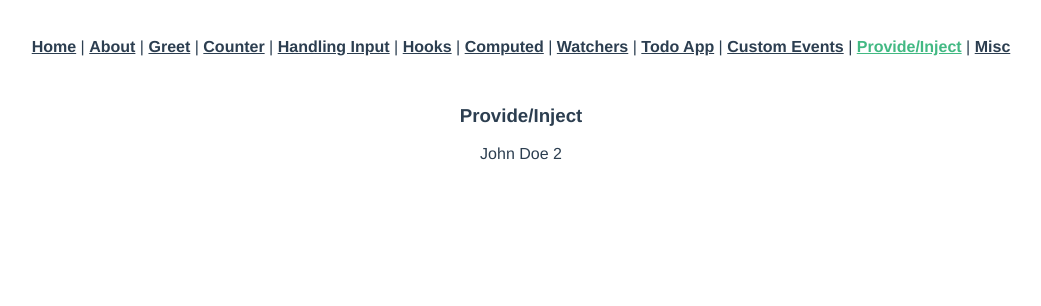
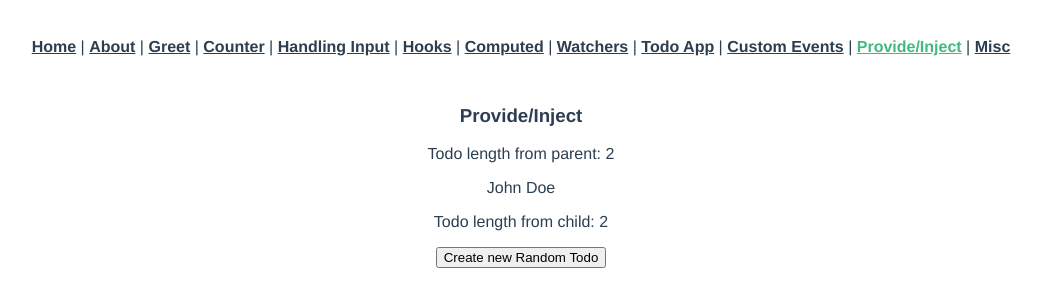
Before and after one commit to nor1c/vue-play, a Vue app in the folder hello-world/: page /provide-inject in a window 1280 px wide. Shown: the top 306 px of the page, without its empty margins (119-1160 px from the left). Built offline with nearby package versions, Linux system fonts and the light colour scheme.

Commit message:
provide/inject working with reactivity

```diff
--- a/hello-world/src/components/ProvideList.vue
+++ b/hello-world/src/components/ProvideList.vue
@@ -1,11 +1,17 @@
 <template>
   <div>
-    <h3>Provide/Inject</h3>
-    <ProvideInject />
+    <div>
+      <h3>Provide/Inject</h3>
+      Todo length from parent: {{ todos.length }}
+      <ProvideInject />
+      <button @click="generateNewTodo">Create new Random Todo</button>
+    </div>
   </div>
 </template>
 
 <script>
+import { computed } from 'vue'
+
 import ProvideInject from '../views/ProvideInject.vue'
 
 export default {
@@ -18,7 +24,12 @@ export default {
   provide() {
     return {
       user: 'John Doe',
-      todoLength: this.todos.length
+      todoLength: computed(() => this.todos.length)
+    }
+  },
+  methods: {
+    generateNewTodo() {
+      this.todos.push(`New Todo ${this.todos.length+1}`)
     }
   }
 }
--- a/hello-world/src/views/ProvideInject.vue
+++ b/hello-world/src/views/ProvideInject.vue
@@ -1,8 +1,8 @@
 <template>
   <div>
     <div>
-      {{ user }}
-      {{ todoLength }}
+      <p>{{ user }}</p>
+      <p>Todo length from child: {{ todoLength }}</p>
     </div>
   </div>
 </template>
```
